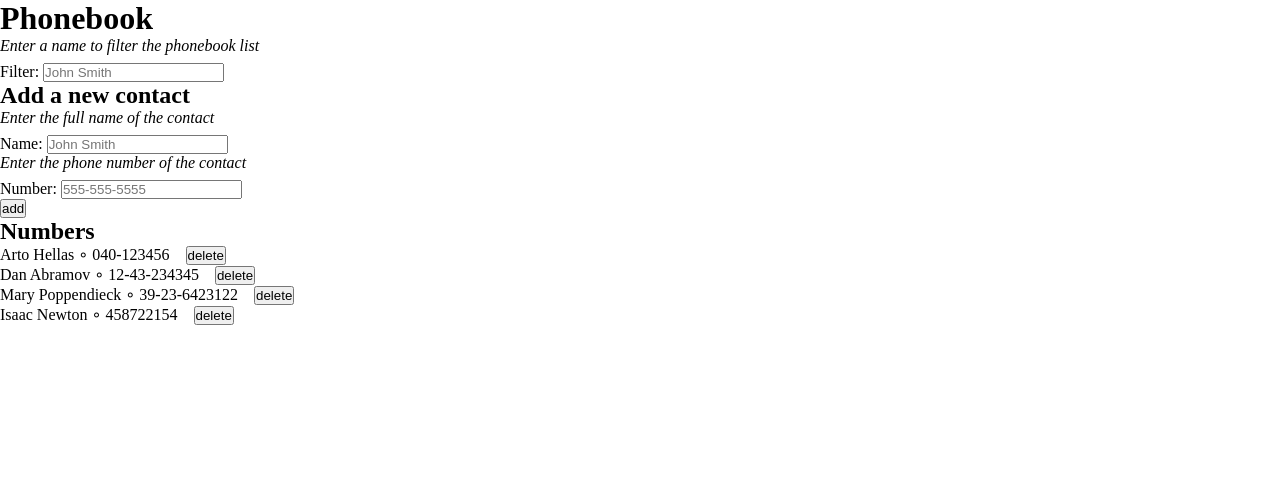
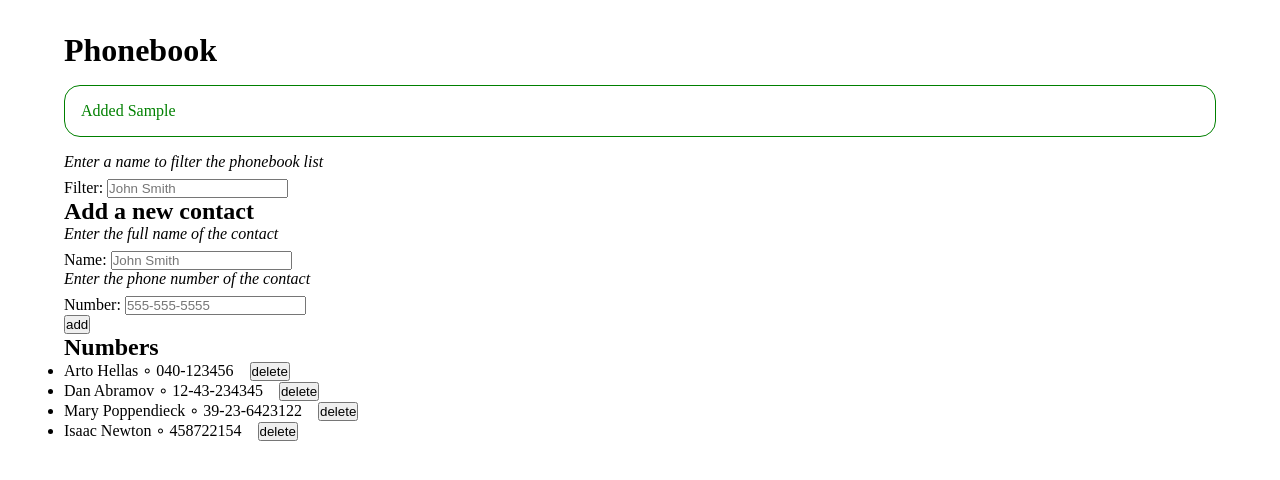
Before and after one commit to h-mack/phonebook-frontend, a React (Vite) app: page / in a window 1280 px wide. Both pictures are taken after typing "Sample", "Sample" into the empty fields and a click on the button "add". Shown: the top 480 px of the page. Built offline with nearby package versions, Linux system fonts and the light colour scheme; no server answers; data requests are answered from the project's data file.

Commit message:
part 2.16 successful operation alert

```diff
--- /dev/null
+++ b/src/App.css
@@ -0,0 +1,12 @@
+#app {
+  width: 90%;
+  margin: 2rem auto;
+}
+
+.alert {
+  color: green;
+  border: 1px solid green;
+  border-radius: 1rem;
+  padding: 1rem;
+  margin: 1rem 0;
+}
--- a/src/App.tsx
+++ b/src/App.tsx
@@ -5,6 +5,8 @@ import { ContactForm } from "./components/ContactForm";
 import { PersonsList } from "./components/PersonsList";
 import { Person } from "./types/Types";
 import phonebook from "./services/phonebook";
+import { Alert } from "./components/Alert";
+import "./App.css";
 
 export default function App() {
   const [persons, setPersons] = useState<Person[]>([]);
@@ -12,29 +14,38 @@ export default function App() {
   const [newNumber, setNewNumber] = useState("");
   const [filterInput, setFilterInput] = useState("");
   const [error, setError] = useState<string | null>(null);
+  const [alert, setAlert] = useState<string | null>(null);
 
   useEffect(() => {
+    let ignore = false;
     const fetchData = async () => {
       try {
         const data = await phonebook.getAll();
-        setPersons(data);
-        setError(null);
+        if (!ignore) {
+          setPersons(data);
+          setError(null);
+        }
       } catch (err) {
-        console.error(err);
-        setError("Failed to fetch data");
+        if (!ignore) {
+          console.error(err);
+          setError("Failed to fetch data");
+        }
       }
     };
-
     fetchData();
+    return () => {
+      ignore = true;
+    };
   }, [persons]);
 
   const debouncedValue = useDebounce(filterInput, 350);
   const debouncedValueLowerCase = debouncedValue.toLowerCase();
 
   return (
-    <div>
+    <div id="app">
       <h1>Phonebook</h1>
       {error && <p style={{ color: "red" }}>{error}</p>}
+      {alert && <Alert>{alert}</Alert>}
       <SearchFilter
         value={filterInput}
         onChange={(e) => {
@@ -48,6 +59,7 @@ export default function App() {
         setNewName={setNewName}
         newNumber={newNumber}
         setNewNumber={setNewNumber}
+        setAlert={setAlert}
       />
       <h2>Numbers</h2>
       <PersonsList persons={persons} filter={debouncedValueLowerCase} />
--- /dev/null
+++ b/src/components/Alert.tsx
@@ -0,0 +1,5 @@
+import { ReactNode } from "react";
+
+export function Alert({ children }: { children: ReactNode }) {
+  return <p className="alert">{children}</p>;
+}
--- a/src/components/ContactForm.tsx
+++ b/src/components/ContactForm.tsx
@@ -9,6 +9,7 @@ type ContactFormProps = {
   setNewName: (name: string) => void;
   newNumber: string;
   setNewNumber: (number: string) => void;
+  setAlert: (alert: string | null) => void;
 };
 
 export function ContactForm({
@@ -17,6 +18,7 @@ export function ContactForm({
   setNewName,
   newNumber,
   setNewNumber,
+  setAlert,
 }: ContactFormProps) {
   const nameId = useId();
   const nameHintId = useId();
@@ -35,6 +37,10 @@ export function ContactForm({
         name: newName,
         number: newNumber,
       });
+      setAlert(`Added ${newName}`);
+      setTimeout(() => {
+        setAlert(null);
+      }, 3000);
     } catch (error) {
       setError("Failed request to send data.");
       console.error(error);
@@ -77,6 +83,10 @@ export function ContactForm({
           number: newNumber,
         };
         updateNumber(id, details);
+        setAlert(`Updated number for ${newName}`);
+        setTimeout(() => {
+          setAlert(null);
+        }, 3000);
         return;
       }
     }
```
